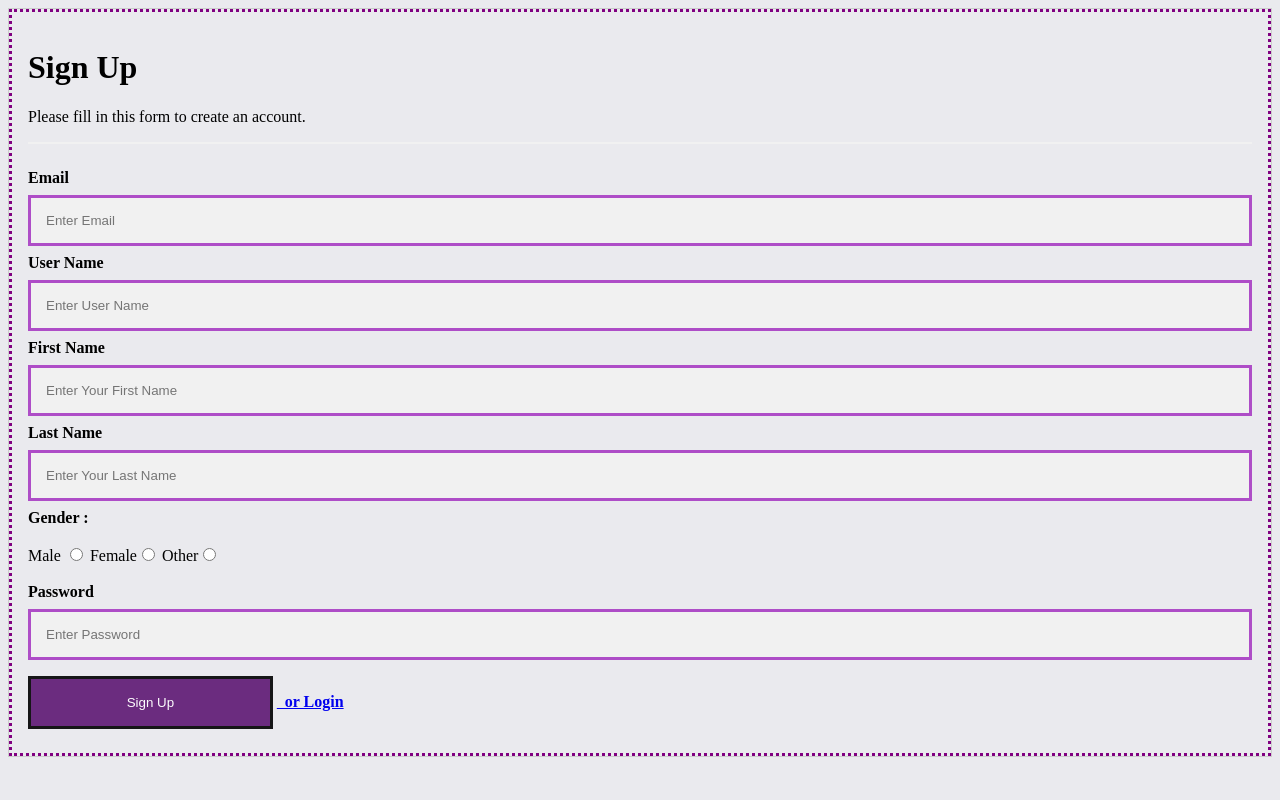
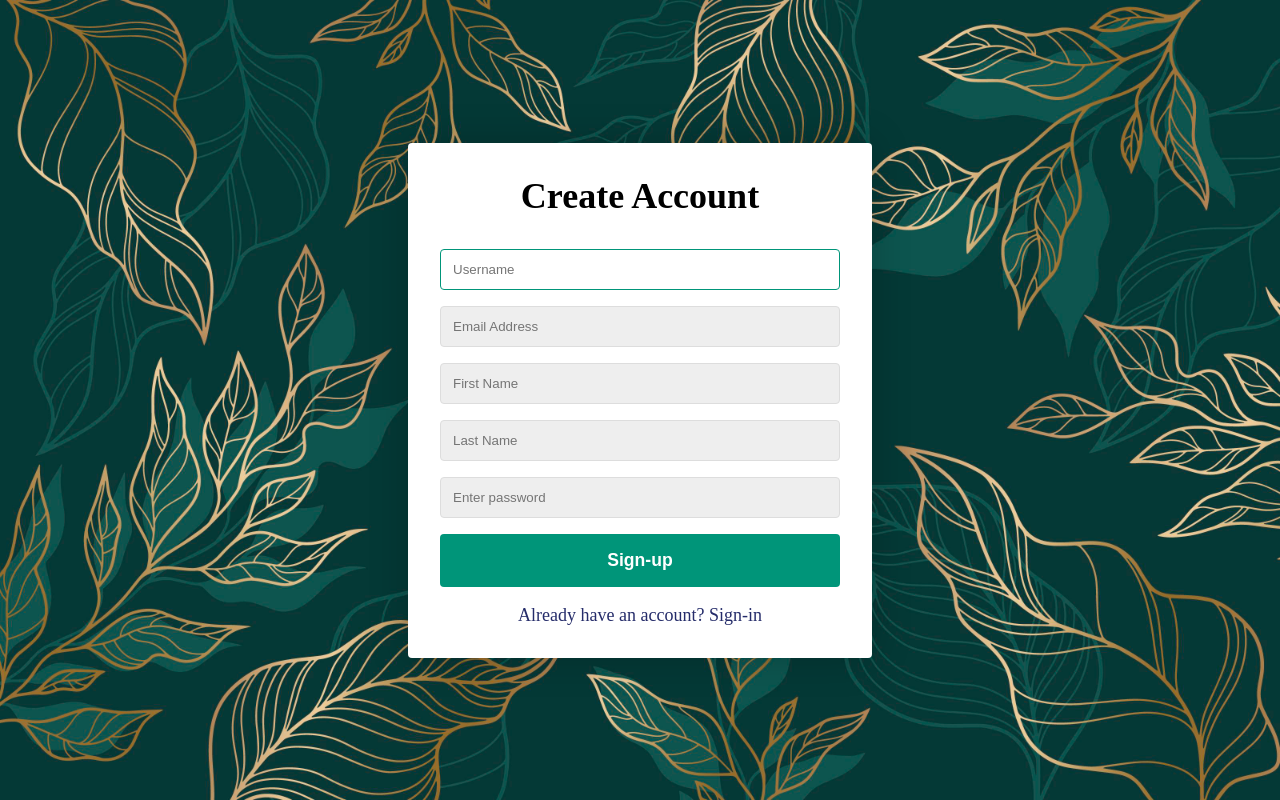
Before and after one commit to MisterDefender99/basic-training, a plain HTML site: page signup.html in a window 1280 px wide. Drawn offline with Linux system fonts and the light colour scheme.

Commit message:
final submission of Login-SignUp form

```diff
--- /dev/null
+++ b/displayUser.css
@@ -0,0 +1,67 @@
+
+  body{
+    background-color: rgb(224, 224, 224);}
+
+#showdata {background-image: linear-gradient(to right, #1D2B64 0%, #F8CDDA  51%, #1D2B64  100%)}
+#showdata {
+   margin: 50px;
+   position: relative;
+   padding: 15px 45px;
+   left: 40%;
+   right: 60;
+   text-align: center;
+   transition: 0.5s;
+   background-size: 200% auto;
+   color: rgb(255, 255, 255);
+   box-shadow: 0 0 20px #eee;
+   border-radius: 15px;
+   display: block;
+   font-weight: bold;
+   top: 50%;
+   border: solid black 2px;
+ }
+
+ #showdata:hover {
+   background-position: right center; /* change the direction of the change here */
+   color: #fff;
+   text-decoration: none;
+ }
+
+ #heading{
+     text-align: center;
+     font-weight: bolder;
+     font-size: 40px;
+     background: -webkit-linear-gradient(rgb(212, 224, 228), rgb(18, 95, 158));
+      -webkit-background-clip: text;
+      -webkit-text-fill-color: transparent;
+ }
+ .userList{
+     text-align: center;
+     font-size: 20px;
+     border: groove 3px rgb(18, 64, 214);
+     padding: 10px 10px;
+ }
+
+ .footer {
+  position: absolute;
+  text-align: center;
+  bottom: 0;
+  left: 0;
+  right: 0;
+  background: #111;
+  height: auto;
+  width: 100vw;
+  padding-top: 10px;
+  color: rgb(255, 255, 255);
+  text-decoration: none;
+  font-weight: bold;
+  font-size: 15px;
+
+}
+.footer-signup{
+  padding-left: 5%;
+}
+
+.footer-text{
+   color: #eee;
+}
--- a/index.css
+++ /dev/null
@@ -1,50 +0,0 @@
-body{
-    background-color: rgb(234, 234, 238);
-  }
-  #full {
-    border: 4px dotted rgb(161, 52, 161);
-  }
-
-  /* Full-width inputs */
-  input[type=text], input[type=password] {
-    width: 30%;
-    padding: 12px 20px;
-    margin: 8px 0;
-    display: inline-block;
-    border: 3px solid rgb(174, 77, 199);
-    box-sizing: border-box;
-  }
-
-  /* Set a style for all buttons */
-  button {
-    background-color: #5e1874;
-    color: white;
-    padding: 14px 20px;
-    margin: 10px 0;
-    border: 3px solid black;
-    cursor: pointer;
-    width: 10%;
-
-
-  }
-  #or{
-
-      text-align: left;
-      color: #aa0eda;
-      padding-left: 4%;
-
-  }
-
-  /* Center the avatar image inside this container */
-  .imgcontainer {
-    text-align: left;
-    margin: 20px 0 12px 0;
-
-  }
-  /* Avatar image */
-  img.avatar {
-    width: 18%;
-    height: 9%;
-    border-radius: 50%;
-
-  }
--- a/signup.css
+++ /dev/null
@@ -1,54 +0,0 @@
-/* Full-width input fields */
-input[type=text], input[type=password] {
-    width: 100%;
-    padding: 15px;
-    margin: 8px 0;
-    display: inline-block;
-    border: 3px solid rgb(174, 77, 199);
-    background: #f1f1f1;
-    box-sizing: border-box;
-  }
-
-  input[type=text]:focus, input[type=password]:focus {
-    background-color: #ddd;
-    outline: none;
-  }
-
-  hr {
-    border: 1px solid #f1f1f1;
-    margin-bottom: 25px;
-  }
-  body{
-    background-color: rgb(234, 234, 238);
-  }
-
-  button {
-    background-color: #5e1874;
-    color: white;
-    padding: 16px 20px;
-    margin: 8px 0;
-    border: 3px solid black;
-    cursor: pointer;
-    width: 20%;
-
-    opacity: 0.9;
-  }
-
-  button:hover {
-    opacity:1;
-    cursor: pointer;
-  }
-
-  .container {
-    padding: 16px;
-    border: dotted purple;
-  }
-
-  #gender{
-    accent-color: purple;
-  }
-
-  #rememberme{
-    margin-bottom: 25px;
-    accent-color: purple;
-  }
--- a/signup.html
+++ b/signup.html
@@ -4,78 +4,92 @@
     <meta charset="UTF-8" />
     <meta http-equiv="X-UA-Compatible" content="IE=edge" />
     <meta name="viewport" content="width=device-width, initial-scale=1.0" />
-    <title>Sign-up Page</title>
-    <link rel="stylesheet" href="signup.css" />
-    <script src="signupScript.js"></script>
+    <title>Sign-Up</title>
+    <link rel="stylesheet" href="style.css" />
+    <link rel="preconnect" href="https://fonts.googleapis.com" />
+    <link rel="preconnect" href="https://fonts.gstatic.com" crossorigin />
+    <link
+      href="https://fonts.googleapis.com/css2?family=Roboto:wght@400;500&display=swap"
+      rel="stylesheet"
+    />
+    <script src="./signup.js"></script>
   </head>
   <body>
-    <form id="frm" action="#" style="border: 1px solid #ccc">
     <div class="container">
-        <h1>Sign Up</h1>
-        <p>Please fill in this form to create an account.</p>
-        <hr />
+      <form action="#" class="form" id="createAccount">
+        <h1 class="form-title">Create Account</h1>
+        <div class="form-message form-message--error"></div>
+        <div class="form-input-group">
+          <input
+            type="text"
+            class="form-input"
+            id="userName"
+            autofocus
+            placeholder="Username"
+          />
+          <div class="form-input-error-message"></div>
+        </div>
 
-        <label for="email" ><b>Email</b></label>
-        <input id="email" type="text" placeholder="Enter Email" name="email" required /><br>
+        <div class="form-input-group">
+          <input
+            type="text"
+            class="form-input"
+            id="email"
+            autofocus
+            placeholder="Email Address"
+          />
+          <div class="form-input-error-message"></div>
+        </div>
 
-        <label for="Username" ><b>User Name</b></label>
+        <div class="form-input-group">
           <input
-          id="user-name"
             type="text"
-          placeholder="Enter User Name"
-          name="username"
-          required
-        /><br>
+            class="form-input"
+            id="first-name"
+            autofocus
+            placeholder="First Name"
+          />
+          <div class="form-input-error-message"></div>
+        </div>
 
-        <label  for="firstname"><b>First Name</b></label>
+        <div class="form-input-group">
           <input
-          id="first-name"
             type="text"
-          placeholder="Enter Your First Name"
-          name="firstname"
-          required
-        /><br>
+            class="form-input"
+            id="last-name"
+            autofocus
+            placeholder="Last Name"
+          />
+          <div class="form-input-error-message"></div>
+        </div>
 
-        <label  for="lastname"><b>Last Name</b></label>
+        <div class="form-input-group">
           <input
-          id="last-name"
-          type="text"
-          placeholder="Enter Your Last Name"
-          name="lastname"
-          required
-        /><br>
+            type="password"
+            class="form-input"
+            id="set-password"
+            autofocus
+            placeholder="Enter password"
+          />
+          <div class="form-input-error-message"></div>
+        </div>
 
-        <div >
-          <b>Gender :</b><br />
-          <br />
-          Male <input id="gender" type="radio" name="MyGender" required /> Female<input
-            type="radio"
-            name="MyGender"
-            required
-          />
-          Other<input type="radio" name="MyGender" required/>
+        <button
+          class="form-button"
+          id="signup"
+          type="submit"
+          onclick= "saveData()"
+        >
+          Sign-up
+        </button>
+        <p class="form-text">
+          <a href="./index.html" id="linkLogin" class="form-link"
+            >Already have an account? Sign-in</a
+          >
+        </p>
+      </form>
     </div>
-        <br />
 
-        <label  for="psw"><b>Password</b></label>
-        <input
-          id="password"
-          type="password"
-          placeholder="Enter Password"
-          name="psw"
-          required
-        />
-        <!-- <div id="rememberme">
-          <input type="checkbox" name="remember" />
-          Remember me
-        </div> -->
 
-        <div class="clearfix">
-          <button id="signup" type="submit" class="signupbtn" onclick="saveData()">Sign Up</button>
-          <span><a href="index.html"><b> &nbsp; or Login</b></a></span>
-
-        </div>
-      </div>
-    </form>
   </body>
 </html>
--- /dev/null
+++ b/signup.js
@@ -0,0 +1,25 @@
+"use strict";
+
+function saveData() {
+  let userName = document.getElementById("userName").value;
+  let email = document.getElementById("email").value;
+  let firstName = document.getElementById("first-name").value;
+  let lastName = document.getElementById("last-name").value;
+  let password = document.getElementById("set-password").value;
+
+  let userRecords = JSON.parse(localStorage.getItem("users")) || [];
+  if (userRecords.find((v) => v["email-address"] === email)) {
+    alert("User already exists with this email Kindly Login");
+  } else {
+    console.log("userRecords-1", userRecords);
+    userRecords.push({
+      "user-name": userName,
+      "email-address": email,
+      "first-name": firstName,
+      "last-name": lastName,
+       "password":password,
+    });
+    console.log("userRecords-1", userRecords);
+    localStorage.setItem("users", JSON.stringify(userRecords));
+  }
+}
--- a/signupScript.js
+++ /dev/null
@@ -1,92 +0,0 @@
-
-// function saveData()
-// {
-// var email,usrname,firstName,lastName,gender,psw;
-
-
-// usrname=document.getElementById("usname").value;
-// email=document.getElementById("emaili").value;
-// firstName = document.getElementById("first").value;
-// lastName = document.getElementById("last").value;
-// gender = document.getElementById("genders").value;
-// psw = document.getElementById("pwd").value;
-// console.log(usrname);
-
-
-// localStorage.setItem(usrname,{email,usrname,firstName,lastName,gender,psw});
-// window.location.href="index.html";
-
-// }
-
-// function verifyLogin()
-// {
-
-//     console.log("button clicked");
-
-
-
-
-//     let usern,pwrd;
-//     usern=document.getElementById("usrname").value;
-//     pwrd=document.getElementById("pword").value;
-
-//     let user , passWord;
-//     user = localStorage.getItem(usern);
-//     passWord = user.psw;
-
-
-
-
-//     if(pwrd==passWord)
-//     {
-//         // location.href="firstPage.html";
-//         alert('Login successfully');
-
-
-//     }
-//     else{ alert('Invalid Credentials Login Failed');}
-
-// }
-
-
-
-function saveData() {
-    const userName = document.getElementById("user-name").value;
-    const email = document.getElementById("email").value;
-    const firstName = document.getElementById("first-name").value;
-    const lastName = document.getElementById("last-name").value;
-    const gender = document.getElementById("gender").value;
-    const password = document.getElementById("password").value;
-    localStorage.setItem(userName, JSON.stringify({
-      email: email, userName: userName, firstName: firstName, lastName: lastName, gender: gender, password: password
-    }));
-    window.location.href = "index.html";
-  }
-  function verifyLogin() {
-    const userName = document.getElementById("userName").value;
-    const password = document.getElementById("password").value;
-    var user = JSON.parse(localStorage.getItem(userName));
-    if (password == user.password) {
-      //alert("Login successfully");
-      console.log(user);
-
-      window.location.href  = './firstPage.html';
-      return false;
-
-      // for(let i in user)
-      //   {
-      //     var li = document.createElement("li");
-      //     // var tb = document.createElement("tr");
-      //     // tb.className="row";
-      //     // var data = document.createElement("th");
-      //     // data.innerHTML=i;
-      //     // document.getElementsByClassName("row").appendChild(data);
-      //     // li.innerHTML=  ;
-      //     document.getElementById("listuser").appendChild(li);
-      //   }
-      // window.location.href = "firstPage.html";
-    }
-    else {
-      alert("Invalid Credentials Login Failed");
-    }
-  }
--- /dev/null
+++ b/style.css
@@ -0,0 +1,133 @@
+body {
+
+    --color-primary: #009579;
+    --color-primary-dark: #007f67;
+    --color-secondary: #252c6a;
+    --color-error: #cc3333;
+    --color-success: #4bb544;
+    --border-radius: 4px;
+
+    margin: 0;
+    height: 100vh;
+    display: flex;
+    align-items: center;
+    justify-content: center;
+    font-size: 18px;
+    background-image: url(./backround.jpg);
+    background-size: cover;
+
+}
+
+.container{
+
+    width: 400px;
+    max-width: 400px;
+    margin: 1rem;
+    padding: 2rem;
+    box-shadow: 0 0 40px rgba(0,0,0,0.2);
+    border-radius: var(--border-radius);
+    background: #ffffff;
+
+}
+
+.container
+.form-input
+.form-button{
+
+    font: 500 1rem 'Roboto', sans-serif;
+}
+
+.form-hidden{
+    display: none;
+}
+
+.form > *:first-child{
+    margin-top: 0;
+}
+.form > *:last-child{
+    margin-bottom: 0;
+}
+
+.form-message{
+    text-align: center;
+    margin-bottom: 1rem;
+}
+
+.form-message--success{
+    color: var(--color-success);
+
+}
+
+.form-message--error{
+    color: var(--color-success);
+
+}
+
+.form-title{
+    margin-bottom: 2rem;
+    text-align: center;
+}
+
+.form-input-group{
+    margin-bottom: 1rem;
+}
+.form-input{
+    display: block;
+    width: 100%;
+    padding: 0.75rem;
+    box-sizing: border-box;
+    border-radius: var(--border-radius);
+    border: 1px solid #dddddd;
+    outline: none;
+    background: #eeeeee;
+    transition: background 0.2s, border-color 0.2s;
+}
+
+.form-input:focus{
+    border-color: var(--color-primary);
+    background: #ffffff;
+}
+
+.form-input--error{
+    color: var(--color-error);
+    border-color: var(--color-error);
+}
+
+.form-input-error-message{
+    margin-top: 0.5rem;
+    font-size: 0.85rem;
+    color: var(--color-error);
+}
+
+.form-button{
+    width: 100%;
+    padding: 1rem 2rem;
+    font-weight: bold;
+    font-size: 1.1rem;
+    color: #ffffff;
+    border: none;
+    border-radius: var(--border-radius);
+    outline: none;
+    cursor:pointer;
+    background-color: var(--color-primary);
+}
+
+.form-button:hover{
+    background: var(--color-primary-dark);
+
+}
+.form-button:active{
+    transform: scale(0.95);
+}
+.form-text{
+    text-align: center;
+}
+
+.form-link{
+    color: var(--color-secondary);
+    text-decoration: none;
+    cursor: pointer;
+}
+.form-link:hover{
+    text-decoration: underline;
+}
```
Also changed, not shown: displayUser.js (added, +20 -0 lines), displayUsers.html (added, +25 -0 lines), firstPage.html (deleted, +0 -16 lines), firstPage.js (deleted, +0 -23 lines), index.html (+50 -28 lines), script.js (added, +17 -0 lines), backround.jpg (added), login.jpg (deleted), readme.md (deleted). Lines whose indentation alone changed are shown as unchanged.
